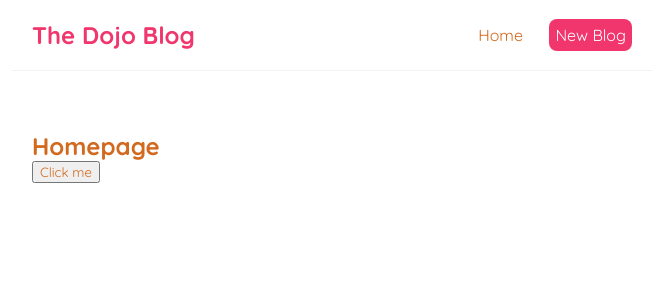
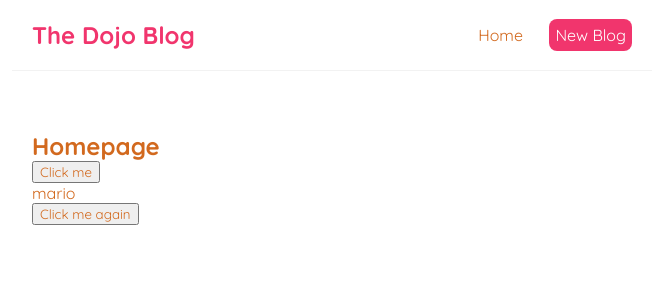
Before and after one commit to RadCzu/RC-Reactjs-Blogging-website, a React (Create React App) app: page / in a window 1280 px wide. Shown: the top 300 px of the page, without its empty margins (308-971 px from the left). Built offline with nearby package versions, Linux system fonts and the light colour scheme.

Commit message:
lesson 7 + mario

```diff
--- a/src/Home.js
+++ b/src/Home.js
@@ -1,12 +1,28 @@
 const Home = () => {
 
-  const handleClick = () => {
-    console.Log("twoja stara");
+  let name = "mario";
+
+  const handleClick = (e) => {
+    //property: event, jest automatyczne
+    console.log("twoja stara", e);
+    name = "luigi";
   }
+
+  const handleClickAgain = (name, e) => {
+    console.log(`${name}, umarł na ligmę`, e);
+  }
+
   return (
     <div className = "Home">
       <h2>Homepage</h2>
       <button onClick = {handleClick}>Click me</button>
+      <p>{name}</p>
+      <button onClick = {
+        (e) => {
+          // ta funkcja z parametrami musi byc anonimowa, inaczej jest wywolana raz na starcie
+          handleClickAgain("yoshi", e);
+        }
+        }>Click me again</button>
     </div>
    );
 }
```
